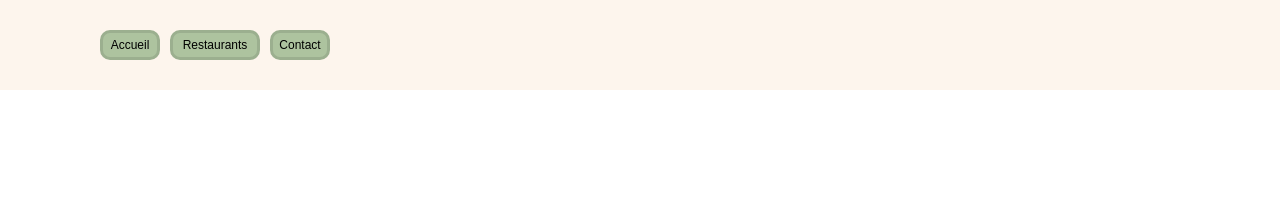
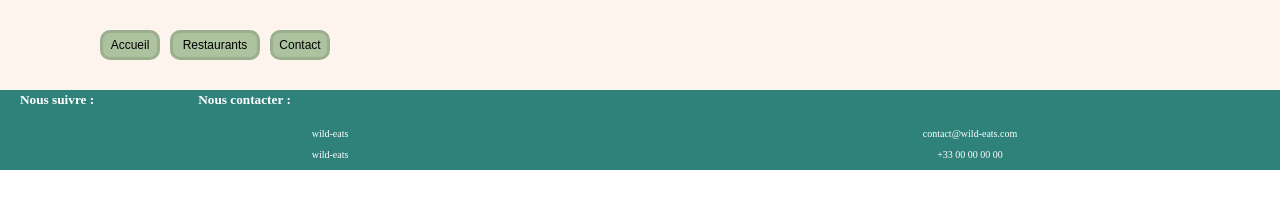
Before and after one commit to Ellana33/Wild-eats-Projet-1, a plain HTML site: page index.html in a window 1280 px wide. Drawn offline with Linux system fonts and the light colour scheme.

Commit message:
[ADD] a global footer
A footer with informations about social medias and communication

```diff
--- a/index.html
+++ b/index.html
@@ -15,6 +15,15 @@
         </ul>
     </nav>
     <main></main>
-    <footer></footer>
+    <footer>
+        <h5>Nous suivre :</h5>
+        <h5>Nous contacter :</h5>
+        <div class="Informations">
+            <div class="facebook">wild-eats</div>
+            <div class="mail">contact@wild-eats.com</div>
+            <div class="instagram">wild-eats</div>
+            <div class="phone">+33 00 00 00 00</div>
+        </div>
+    </footer>
 </body>
 </html>
--- a/styles.css
+++ b/styles.css
@@ -45,3 +45,41 @@ button:hover {
     font-size: 12px;
 
 }
+
+footer {
+    background-color: #2F827A;
+    height: 80px;
+}
+
+.Informations {
+    display: grid;
+    grid-template-columns: 1fr 1fr;
+    place-items: center;
+}
+
+
+div {
+    font-size: 10px;
+    color: white;
+}
+
+div .facebook, div .mail {
+    margin: 20px 0 10px 20px;
+}
+
+div .instagram, div .phone {
+    margin: 0 0 10px 20px;
+}
+
+h5 {
+    display: inline;
+    color: white;
+}
+
+h5:nth-child(2) {
+    margin-left: 100px;
+}
+
+h5:first-child {
+    margin-left: 20px;
+}
```
